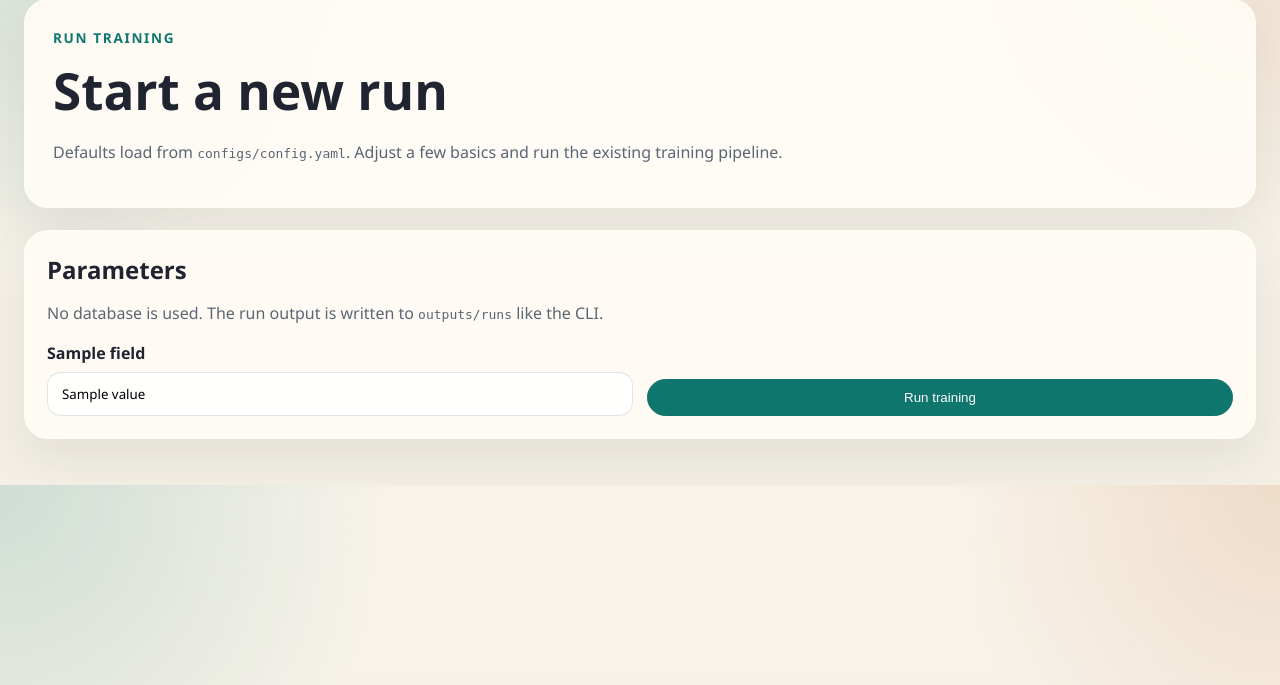
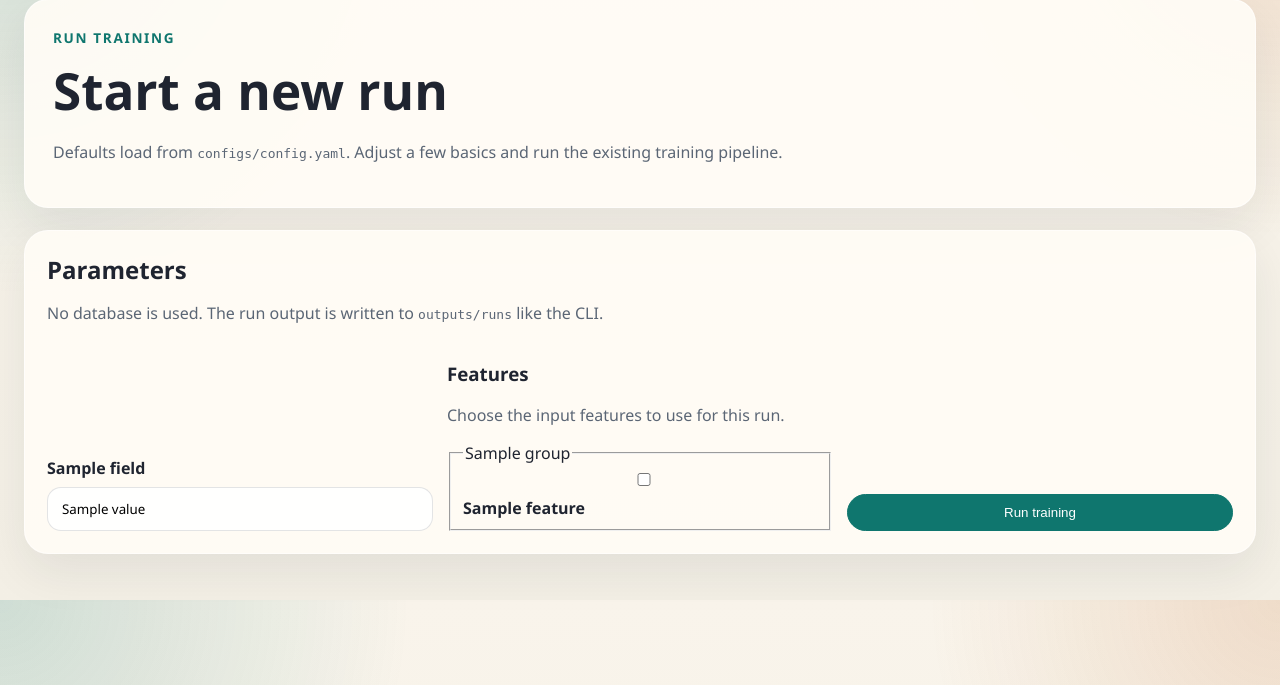
Before and after one commit to dennyvik/xgboost7, a Flask app: template templates/run_training.html in a window 1280 px wide. Shown: the part 115-800 px from the top of the page. Run offline with Flask 3, Linux system fonts and the light colour scheme; the template is opened without the code that fills it: most values are stand-ins (such as "Sample title", 1, 10 or a date in 2020).

Commit message:
feat: add grouped feature selection to training UI and show run config/features
Agent-Logs-Url: https://github.com/dennyvik/xgboost7/sessions/e332eab4-3625-456b-b767-51f54b710872

Co-authored-by: dennyvik <16797625+dennyvik@users.noreply.github.com>

```diff
--- a/src/dashboard/app.py
+++ b/src/dashboard/app.py
@@ -10,6 +10,7 @@ from flask import Flask, abort, jsonify, render_template, request
 
 from src.pipelines.train_pipeline import run_pipeline
 from src.dashboard.results_repository import DashboardResultsRepository, RunNotFoundError
+from src.features.registry import FEATURE_REGISTRY, get_active_features
 from src.utils.config import load_config
 from src.utils.run_manager import write_config
 
@@ -117,15 +118,27 @@ def create_app(
 
         base_config = config_loader(config_path)
         fields = _build_training_fields(base_config)
+        feature_groups = _build_training_feature_groups(base_config)
 
         if request.method == "GET":
-            return render_template("run_training.html", fields=fields, errors=None)
+            return render_template(
+                "run_training.html",
+                fields=fields,
+                feature_groups=feature_groups,
+                errors=None,
+            )
 
         updated_config, errors, updated_fields = _apply_training_form(
             base_config, request.form
         )
+        updated_feature_groups = _build_training_feature_groups(updated_config)
         if errors:
-            return render_template("run_training.html", fields=updated_fields, errors=errors)
+            return render_template(
+                "run_training.html",
+                fields=updated_fields,
+                feature_groups=updated_feature_groups,
+                errors=errors,
+            )
 
         temp_config_path = None
         try:
@@ -144,6 +157,7 @@ def create_app(
             return render_template(
                 "run_training.html",
                 fields=updated_fields,
+                feature_groups=updated_feature_groups,
                 errors=[str(exc)],
             )
         finally:
@@ -290,6 +304,24 @@ def _build_training_fields(config: dict[str, Any]) -> list[dict[str, Any]]:
     ]
 
 
+def _build_training_feature_groups(config: dict[str, Any]) -> list[dict[str, Any]]:
+    selected_features = set(get_active_features(config))
+    grouped_features: dict[str, list[dict[str, Any]]] = {}
+    for feature_name, metadata in FEATURE_REGISTRY.items():
+        group_name = str(metadata.get("group", "other"))
+        grouped_features.setdefault(group_name, []).append(
+            {
+                "name": feature_name,
+                "selected": feature_name in selected_features,
+            }
+        )
+
+    return [
+        {"group": group_name, "features": features}
+        for group_name, features in sorted(grouped_features.items())
+    ]
+
+
 def _apply_training_form(
     config: dict[str, Any],
     form: Any,
@@ -381,6 +413,17 @@ def _apply_training_form(
         if scale_pos_weight < 1:
             errors.append("model__scale_pos_weight must be >= 1")
         set_nested("model", "scale_pos_weight", scale_pos_weight)
+
+    features_present = bool(read_text("features__present"))
+    if features_present:
+        selected_features = [
+            feature_name
+            for feature_name in form.getlist("features__enabled")
+            if feature_name in FEATURE_REGISTRY
+        ]
+        if not selected_features:
+            errors.append("Select at least one feature")
+        set_nested("features", "enabled", selected_features)
 
     errors.extend(_validate_submitted_training_config(updated))
     errors = list(dict.fromkeys(errors))
--- a/templates/run_training.html
+++ b/templates/run_training.html
@@ -37,6 +37,28 @@
           >
         </label>
       {% endfor %}
+
+      <div>
+        <h3>Features</h3>
+        <p class="muted">Choose the input features to use for this run.</p>
+        <input type="hidden" name="features__present" value="1">
+        {% for feature_group in feature_groups %}
+          <fieldset>
+            <legend>{{ feature_group.group }}</legend>
+            {% for feature in feature_group.features %}
+              <label>
+                <input
+                  type="checkbox"
+                  name="features__enabled"
+                  value="{{ feature.name }}"
+                  {% if feature.selected %}checked{% endif %}
+                >
+                {{ feature.name }}
+              </label>
+            {% endfor %}
+          </fieldset>
+        {% endfor %}
+      </div>
       <button type="submit">Run training</button>
     </form>
   </section>
```
Also changed, not shown: templates/run_detail.html (+20 -0 lines), tests/test_dashboard_app.py (+58 -2 lines).
